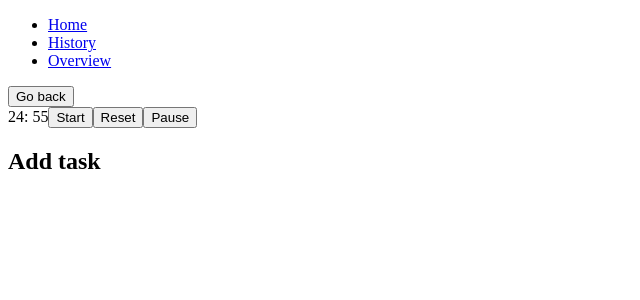
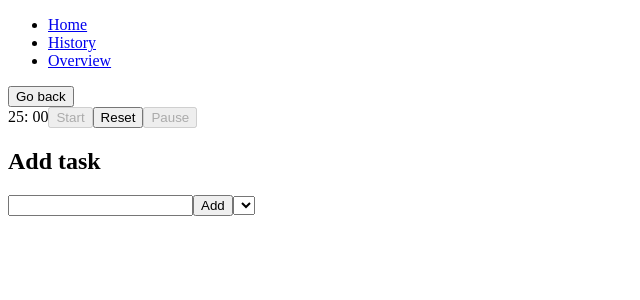
Before and after one commit to OlenaSavchenko/pomodoro, a React (Create React App) app: page /home in a window 1280 px wide. Shown: the top 300 px of the page, without its empty margins (0-640 px from the left). Built offline with nearby package versions, Linux system fonts and the light colour scheme.

Commit message:
add main functionality

```diff
--- a/src/App.js
+++ b/src/App.js
@@ -1,36 +1,60 @@
-import React, { useEffect, useState, createContext } from "react";
+import React, { useState, createContext, useEffect } from "react";
 import { Route, Switch, Redirect } from "react-router";
 import Home from "./pages/Home";
 import Overview from "./pages/Overview";
 import History from "./pages/History";
 import Nav from "./components/Header";
 
+export const TimeContext = createContext()
+export const TasksContext = createContext()
 
-export const TimeContext = createContext()
-
+let interval
 
 const App = () => {
   const [time, setTime] = useState(25 * 60)
+  const [isRunning, setIsRunning] = useState(false)
+  const [history, setHistory] = useState([])
+  const [activeTask, setActiveTask] = useState()
 
   useEffect(() => {
-    setInterval(() => {
+    if (time < 0) {
+      reset()
+      setHistory([...history, { name: activeTask, date: Date.now() }])
+    }
+    // eslint-disable-next-line react-hooks/exhaustive-deps
+  }, [time])
+
+  const start = () => {
+    if (!activeTask) return
+    interval = setInterval(() => {
       setTime((time) => time - 1)
     }, 1000);
-    // eslint-disable-next-line react-hooks/exhaustive-deps
-  }, [])
+    setIsRunning(true)
+  }
+
+  const stop = () => {
+    clearInterval(interval)
+    setIsRunning(false)
+  }
+
+  const reset = () => {
+    setTime(25 * 60)
+    stop()
+  }
 
   return (
     <>
-
       <Nav />
       <Switch>
         <Route exact path='/'>
           <Redirect to="/home" />
         </Route>
-        <TimeContext.Provider value={time}>
-          <Route exact path="/home" component={Home} />
-          <Route exact path="/history" component={History} />
-          <Route exact path="/overview" component={Overview} />
+        <TimeContext.Provider value={{ time, start, stop, reset, isRunning }}>
+          <TasksContext.Provider value={{ setActiveTask, activeTask, history }}>
+            <Route exact path="/home" component={Home} />
+            <Route exact path="/history" component={History} />
+            <Route exact path="/overview" component={Overview} />
+          </TasksContext.Provider>
         </TimeContext.Provider>
       </Switch>
     </>
--- a/src/components/TasksForm.js
+++ b/src/components/TasksForm.js
@@ -1,22 +1,38 @@
-import { Formik, Form, Field, ErrorMessage } from "formik";
+import { useState } from "react";
+import { useContext } from "react";
+import { TasksContext, TimeContext } from "../App"
 
-console.log(Field);
 const TasksForm = () => {
-    const handleFormSubmit = () => {
+    const [task, setTask] = useState()
+    const [tasks, setTasks] = useState([])
 
+    const { setActiveTask } = useContext(TasksContext)
+    const { isRunning } = useContext(TimeContext)
+
+    const handleFormSubmit = (e) => {
+        e.preventDefault()
+        setTasks([...tasks, task])
     }
+
+    const handleInputChange = (e) => {
+        setTask(e.target.value)
+    }
+
+    const handleChange = (e) => {
+        setActiveTask(e.target.value)
+    }
+    const options = tasks.map((task, index) => <option value={task} key={index}>{task}</option>)
+
     return (
         <>
             <h2>Add task</h2>
-            <Formik initialValues={{ task: "" }} onSubmit={handleFormSubmit}>
-                {({ isSubmitting }) => {
-                    <Form>
-                        <Field type="text" name="task" placeholder="enter task" component="input" />
-                        <ErrorMessage component="div" name="task" />
-                        <button type="submit" disabled={isSubmitting}>Add</button>
-                    </Form>
-                }}
-            </Formik >
+            <form onSubmit={handleFormSubmit}>
+                <input type="text" onChange={handleInputChange} />
+                <button type="submit"> Add</button>
+                <select onChange={handleChange} disabled={isRunning}>
+                    {options}
+                </select>
+            </form>
 
         </>)
 }
--- a/src/components/Timer.js
+++ b/src/components/Timer.js
@@ -1,9 +1,10 @@
 import { useContext } from "react";
-import { TimeContext } from "../App"
+import { TimeContext, TasksContext } from "../App";
 
 
 const Timer = () => {
-    const time = useContext(TimeContext)
+    const { time, start, stop, reset, isRunning } = useContext(TimeContext)
+    const { activeTask } = useContext(TasksContext)
     const minutes = Math.floor(time / 60)
     const seconds = time - minutes * 60
     const formatTime = value => value < 10 ? `0${value}` : value
@@ -12,9 +13,9 @@ const Timer = () => {
         <div>
             <span>{formatTime(minutes)}: </span>
             <span>{formatTime(seconds)}</span>
-            <button type="button">Start</button>
-            <button type="button">Reset</button>
-            <button type="button">Pause</button>
+            <button type="button" onClick={start} disabled={isRunning || !activeTask}>Start</button>
+            <button type="button" onClick={reset}>Reset</button>
+            <button type="button" onClick={stop} disabled={!isRunning}>Pause</button>
         </div>
     )
 }
--- a/src/pages/History.js
+++ b/src/pages/History.js
@@ -1,7 +1,14 @@
-import tasks from '../mock.json'
+import { TasksContext } from "../App";
+import { useContext } from 'react';
 
-const History = props => {
-    return <div>History</div>
+const History = () => {
+    const { history } = useContext(TasksContext)
+    return (
+        <ul>
+            {history.map(({ name, date }) => <li key={date}><p>{name}</p><p>{date}</p></li>)}
+        </ul>
+
+    )
 }
 
 
--- a/src/pages/Overview.js
+++ b/src/pages/Overview.js
@@ -1,10 +1,23 @@
-import React from "react"
-import mock from '../mock.json'
+import React, { useContext } from "react";
+import { TasksContext } from "../App";
 
 const Overview = () => {
+    const { history } = useContext(TasksContext)
+    const result = history.reduce((arr, { name }) => {
+        if (arr.some(item => item.name === name)) {
+            const index = arr.findIndex(item => item.name === name)
+            arr[index].count += 1
+            return arr
+        }
+        arr.push({ name, count: 1 })
+        return arr
+    }, [])
 
+    let i = 0
     return (
-        <div>mock</div>
+        <ul>
+            {result.map(({ name, count }) => <li key={i++}><p>{name}</p><p>{count}</p></li>)}
+        </ul>
     )
 }
 
```
